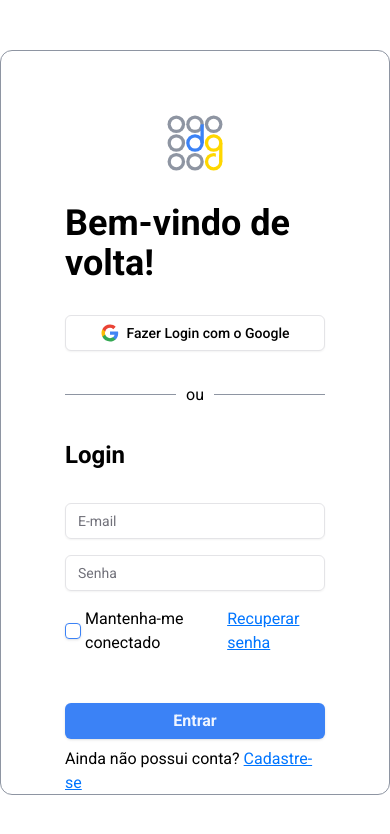
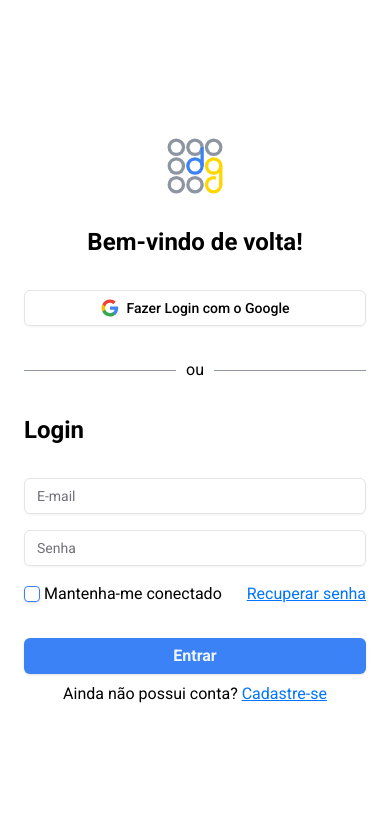
Before and after one commit to jpbmoura/dg-notas, a Next.js app: page /login in a window 390 px wide. Shown: the top 834 px of the page. Built offline with nearby package versions, Linux system fonts and the light colour scheme.

Commit message:
adicionado responsividade na tela de login/cadastro

```diff
--- a/src/app/login/layout.tsx
+++ b/src/app/login/layout.tsx
@@ -8,8 +8,8 @@ interface LoginLayoutProps {
 
 const LoginLayout = ({ children }: LoginLayoutProps) => {
   return (
-    <div className="flex justify-center items-center w-full h-dvh ">
-      <div className="border border-[#8E95A2] w-[554px] h-[745px] rounded-xl p-16 flex flex-col items-center gap-8">
+    <div className="flex justify-center items-center w-full h-dvh overflow-auto">
+      <div className="md:border border-[#8E95A2] w-[428px] h-auto rounded-xl p-6 flex flex-col items-center  gap-8 md:gap-4">
         <Image src={dgLogo} alt="Logo" className="w-14 h-14" />
         {children}
       </div>
--- a/src/app/login/page.tsx
+++ b/src/app/login/page.tsx
@@ -21,7 +21,7 @@ const Login = () => {
 
   return (
     <>
-      <h1 className="font-semibold text-4xl">Bem-vindo de volta!</h1>
+      <h1 className="font-semibold text-2xl">Bem-vindo de volta!</h1>
       <Button className="w-full" variant="outline">
         <Image src={googleLogo} alt="google logo" className="size-[18px]" />
         Fazer Login com o Google
@@ -74,7 +74,7 @@ const Login = () => {
             </a>
           </div>
 
-          <div className="flex flex-col w-full pt-8 gap-2 items-center">
+          <div className="flex flex-col w-full pt-4 gap-2 items-center">
             <Button
               variant="primary"
               type="submit"
--- a/src/app/login/sign-up/page.tsx
+++ b/src/app/login/sign-up/page.tsx
@@ -20,7 +20,7 @@ const SignUp = () => {
 
   return (
     <>
-      <h1 className="font-semibold text-4xl">Bem-vindo!</h1>
+      <h1 className="font-semibold text-2xl">Bem-vindo!</h1>
       <Button className="w-full" variant="outline">
         <Image src={googleLogo} alt="google logo" className="size-[18px]" />
         Cadastre-se com o Google
@@ -78,7 +78,7 @@ const SignUp = () => {
             )}
           />
 
-          <div className="flex flex-col w-full pt-8 gap-2 items-center">
+          <div className="flex flex-col w-full pt-4 gap-2 items-center">
             <Button
               variant="primary"
               type="submit"
```
